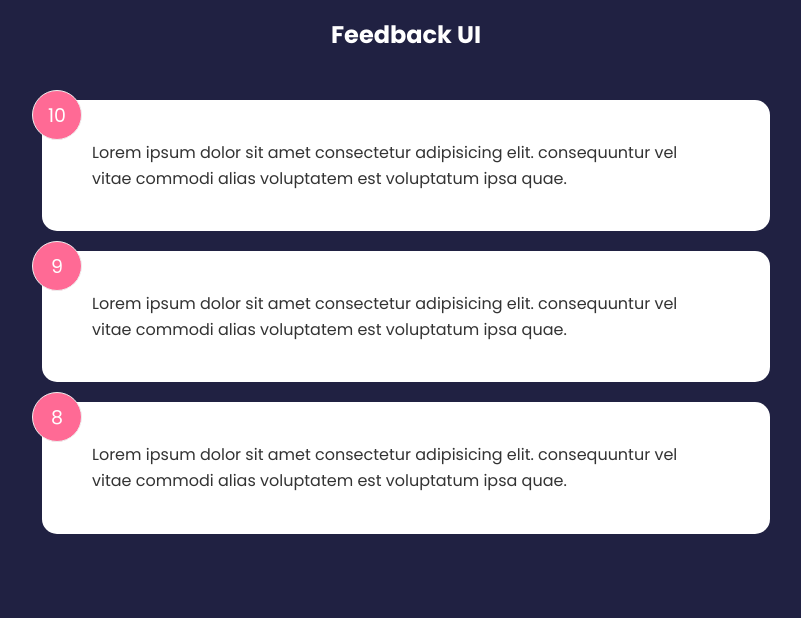
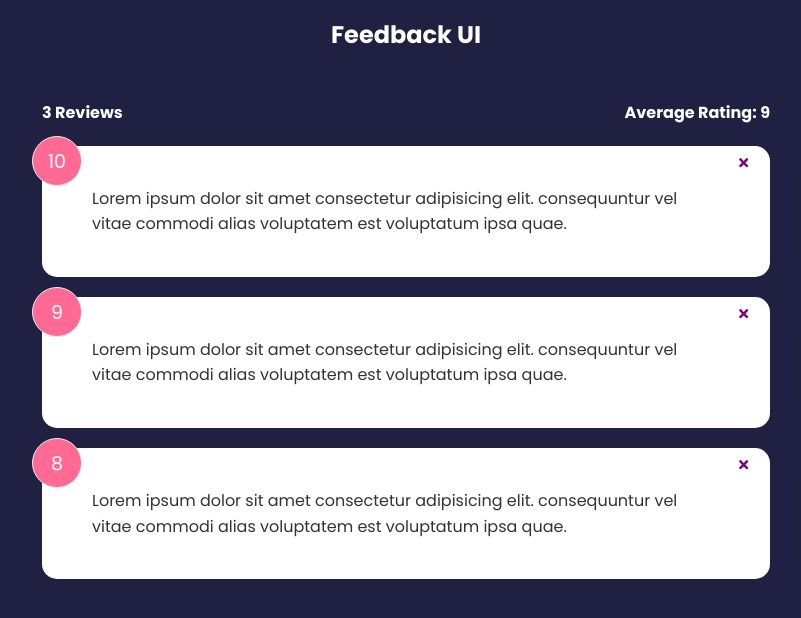
Before and after one commit to ehtsham-shahbaz-98/feedback_ui, a React (Create React App) app: page / in a window 1280 px wide. Shown: the top 618 px of the page, without its empty margins (234-1035 px from the left). Built offline with nearby package versions, Linux system fonts and the light colour scheme.

Commit message:
Feedback Stats Added

```diff
--- a/package.json
+++ b/package.json
@@ -8,6 +8,7 @@
     "@testing-library/user-event": "^13.5.0",
     "react": "^18.2.0",
     "react-dom": "^18.2.0",
+    "react-icons": "^4.4.0",
     "react-scripts": "5.0.1",
     "web-vitals": "^2.1.4"
   },
--- a/src/App.js
+++ b/src/App.js
@@ -2,16 +2,26 @@ import React from "react";
 
 import Header from "./components/Header";
 import FeedbackList from "./components/FeedbackList";
+import FeedbackStats from "./components/FeedbackStats";
+
 import FeedbackData from "./data/FeedbackData";
+import Card from "./components/shared/Card";
 
 function App() {
   const [feedback, setFeedback] = React.useState(FeedbackData);
+
+  const deleteFeedback = (id) => {
+    if (window.confirm("Are you sure you want to delete?")) {
+      setFeedback(feedback.filter((item) => item.id !== id));
+    }
+  };
 
   return (
     <>
       <Header text="Feedback UI" />
       <div className="container">
-                <FeedbackList feedback={feedback} />
+        <FeedbackStats feedback={feedback} />
+        <FeedbackList feedback={feedback} handleDelete={deleteFeedback} />
       </div>
     </>
   );
--- a/src/components/FeedbackItem.jsx
+++ b/src/components/FeedbackItem.jsx
@@ -1,13 +1,24 @@
 import React from "react";
 
-function FeedbackItem({ item }) {
+import { FaTimes } from 'react-icons/fa';
+import PropTypes from 'prop-types';
+import Card from "./shared/Card";
+
+function FeedbackItem({ item, handleDelete }) {
 
   return (
-    <div className="card">
+    <Card>
       <div className="num-display">{item.rating}</div>
+      <button onClick={() => handleDelete(item.id)} className="close">
+        <FaTimes color="purple" />
+      </button>
       <div className="text-display">{item.text}</div>
-    </div>
+    </Card>
   );
 }
 
+FeedbackItem.propTypes = {
+  item: PropTypes.object.isRequired,
+}
+
 export default FeedbackItem;
--- a/src/components/FeedbackList.jsx
+++ b/src/components/FeedbackList.jsx
@@ -1,8 +1,9 @@
 import React from "react";
 
+import PropTypes from 'prop-types';
 import FeedbackItem from "./FeedbackItem";
 
-function FeedbackList({ feedback }) {
+function FeedbackList({ feedback, handleDelete }) {
   if (!feedback || feedback.length === 0) {
     return <p>No Feedback Yet</p>;
   }
@@ -10,10 +11,20 @@ function FeedbackList({ feedback }) {
   return (
     <div className="feedback-list">
       {feedback.map((item) => (
-        <FeedbackItem key={item.id} item={item} />
+        <FeedbackItem key={item.id} item={item} handleDelete={handleDelete} />
       ))}
     </div>
   );
 }
 
+FeedbackList.propTypes = {
+  feedback: PropTypes.arrayOf(
+    PropTypes.shape({
+      id: PropTypes.number.isRequired,
+      text: PropTypes.string.isRequired,
+      rating: PropTypes.number.isRequired
+    })
+  )
+}
+
 export default FeedbackList;
--- /dev/null
+++ b/src/components/FeedbackStats.jsx
@@ -0,0 +1,26 @@
+import React from "react";
+
+import PropTypes from 'prop-types';
+
+function FeedbackStats({ feedback }) {
+  // Calculate ratings avg
+  let average =
+    feedback.reduce((acc, cur) => {
+      return acc + cur.rating;
+    }, 0) / feedback.length;
+
+  average = average.toFixed(1).replace(/[.,]0$/, "");
+
+  return (
+    <div className="feedback-stats">
+      <h4>{feedback.length} Reviews</h4>
+      <h4>Average Rating: {isNaN(average) ? 0 : average}</h4>
+    </div>
+  );
+}
+
+FeedbackStats.propTypes = {
+    feedback: PropTypes.array.isRequired,
+}
+
+export default FeedbackStats;
--- /dev/null
+++ b/src/components/shared/Card.jsx
@@ -0,0 +1,20 @@
+import React from 'react';
+
+import PropTypes from 'prop-types';
+
+function Card({children, reverse}) {
+  return (
+    <div className={`card ${reverse && 'reverse'}`}>{children}</div>
+  )
+}
+
+Card.defaultProps = {
+    reverse: false,
+}
+
+Card.propTypes = {
+    children: PropTypes.node.isRequired,
+    reverse: PropTypes.bool,
+}
+
+export default Card
```
Also changed, not shown: 1 other file (tests, documents, lock files or other folders). Lines whose indentation alone changed are shown as unchanged.
